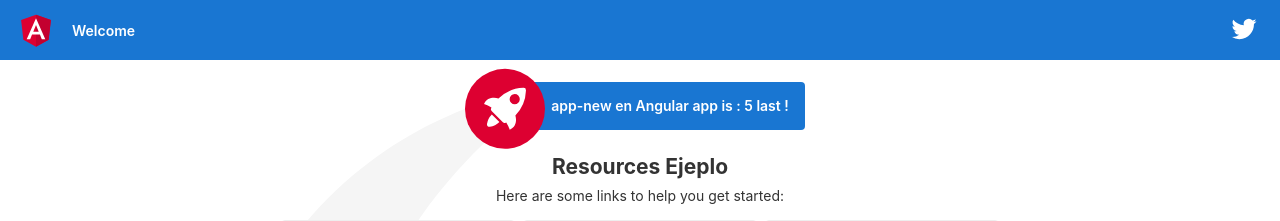
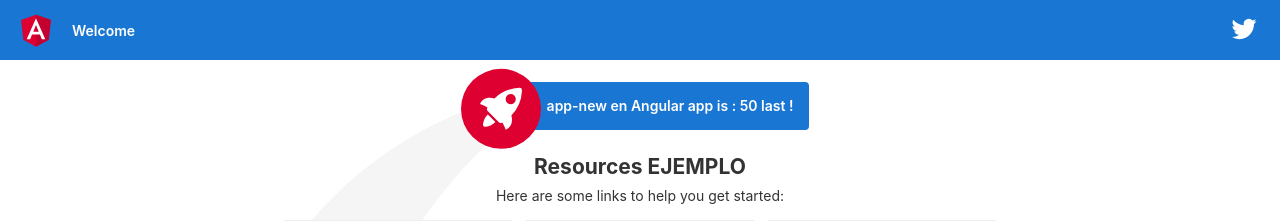
Before and after one commit to mndzlpz/ejemplo_angular001, an Angular app: page / in a window 1280 px wide. Shown: the top 221 px of the page. Built offline with nearby package versions, Linux system fonts and the light colour scheme.

Commit message:
Update app.component.html

```diff
--- a/src/app/app.component.html
+++ b/src/app/app.component.html
@@ -330,7 +330,7 @@
       </g>
     </svg>
 
-    <span>{{ title }} en Angular app is : 5 last !</span>
+    <span>{{ title }} en Angular app is : 50 last !</span>
 
     <svg id="rocket-smoke" alt="Rocket Ship Smoke" xmlns="http://www.w3.org/2000/svg" width="516.119" height="1083.632" viewBox="0 0 516.119 1083.632">
       <path id="Path_40" data-name="Path 40" d="M644.6,141S143.02,215.537,147.049,870.207s342.774,201.755,342.774,201.755S404.659,847.213,388.815,762.2c-27.116-145.51-11.551-384.124,271.9-609.1C671.15,139.365,644.6,141,644.6,141Z" transform="translate(-147.025 -140.939)" fill="#f5f5f5"/>
@@ -339,7 +339,7 @@
   </div>
 
   <!-- Resources -->
-  <h2>Resources Ejeplo</h2>
+  <h2>Resources EJEMPLO</h2>
   <p>Here are some links to help you get started:</p>
 
   <div class="card-container">
```
